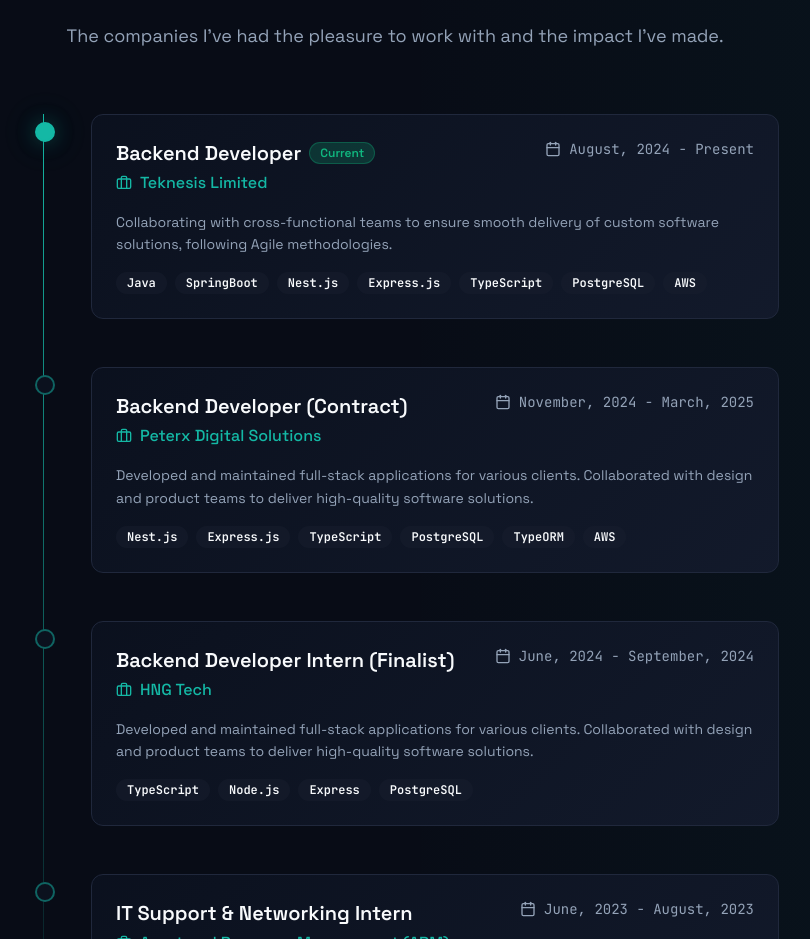
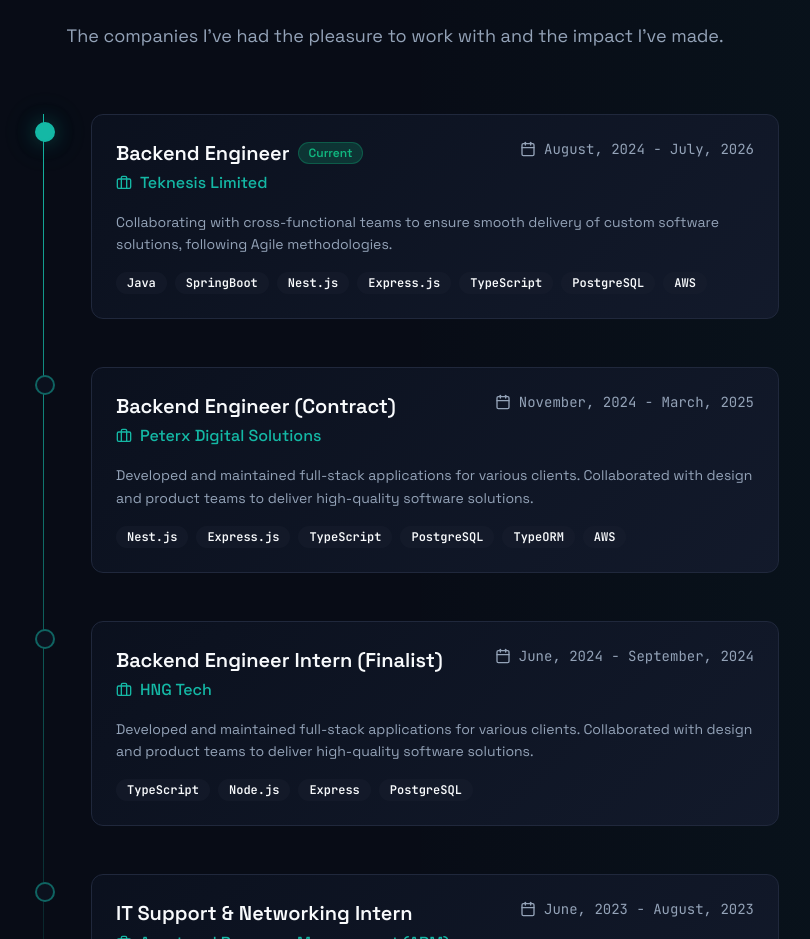
Before and after one commit to PreciousIfeaka/portfolio, a React (Vite) app: page / in a window 1280 px wide. Shown: the part 4680-5619 px from the top of the page, without its empty margins (245-1055 px from the left). Built offline with nearby package versions, Linux system fonts and the light colour scheme; the HTML template or start-up script is replaced by a standard one.

Commit message:
chore: updated portfolio

```diff
--- a/src/components/portfolio/Experience.tsx
+++ b/src/components/portfolio/Experience.tsx
@@ -4,15 +4,15 @@ import { Badge } from '@/components/ui/badge';
 
 const experiences = [
   {
-    title: 'Backend Developer',
+    title: 'Backend Engineer',
     company: 'Teknesis Limited',
-    period: 'August, 2024 - Present',
+    period: 'August, 2024 - July, 2026',
     description: 'Collaborating with cross-functional teams to ensure smooth delivery of custom software solutions, following Agile methodologies.',
     tech: ['Java', 'SpringBoot', 'Nest.js', 'Express.js', 'TypeScript', 'PostgreSQL', 'AWS'],
     current: true,
   },
   {
-    title: 'Backend Developer (Contract)',
+    title: 'Backend Engineer (Contract)',
     company: 'Peterx Digital Solutions',
     period: 'November, 2024 - March, 2025',
     description: 'Developed and maintained full-stack applications for various clients. Collaborated with design and product teams to deliver high-quality software solutions.',
@@ -20,7 +20,7 @@ const experiences = [
     current: false,
   },
   {
-    title: 'Backend Developer Intern (Finalist)',
+    title: 'Backend Engineer Intern (Finalist)',
     company: 'HNG Tech',
     period: 'June, 2024 - September, 2024',
     description: 'Developed and maintained full-stack applications for various clients. Collaborated with design and product teams to deliver high-quality software solutions.',
```
Also changed, not shown: src/components/portfolio/Contact.tsx (line endings or trailing spaces).
